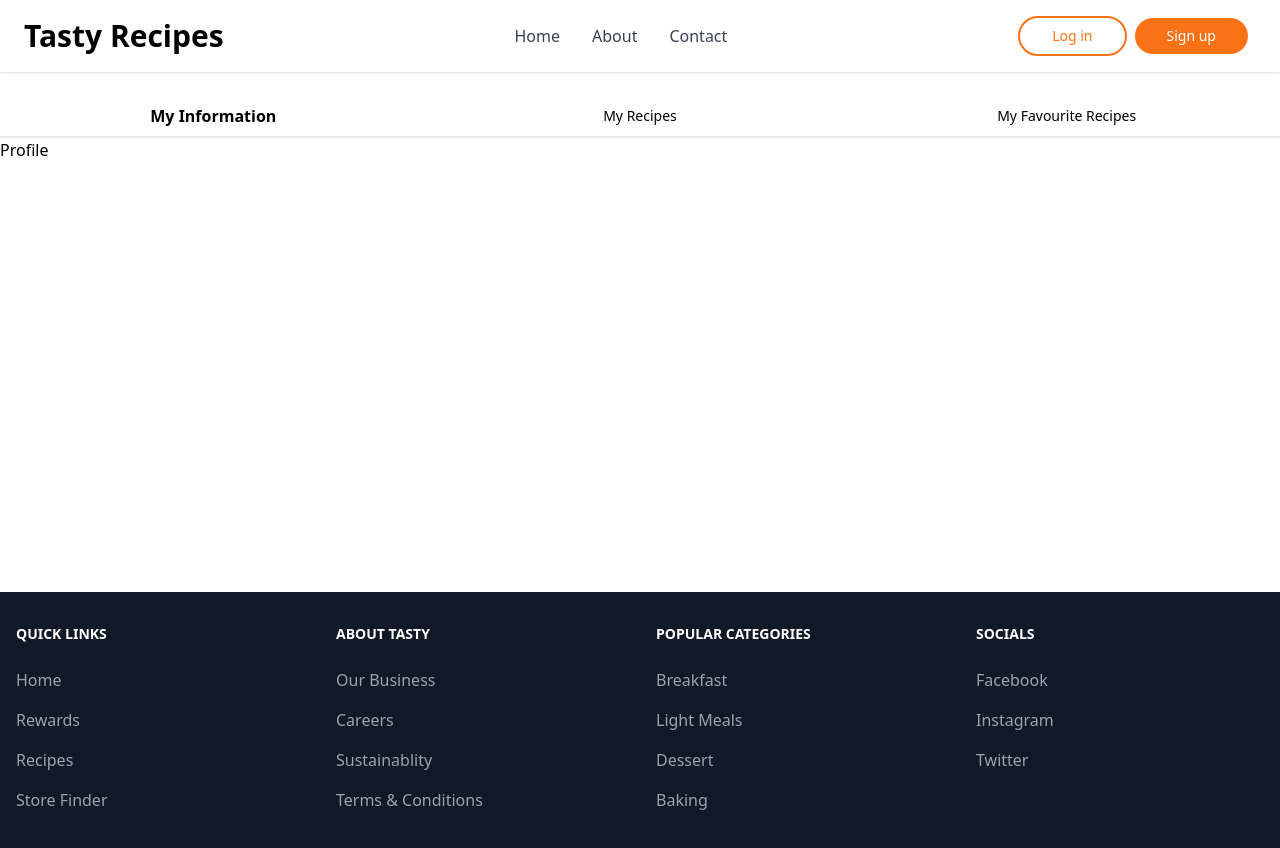
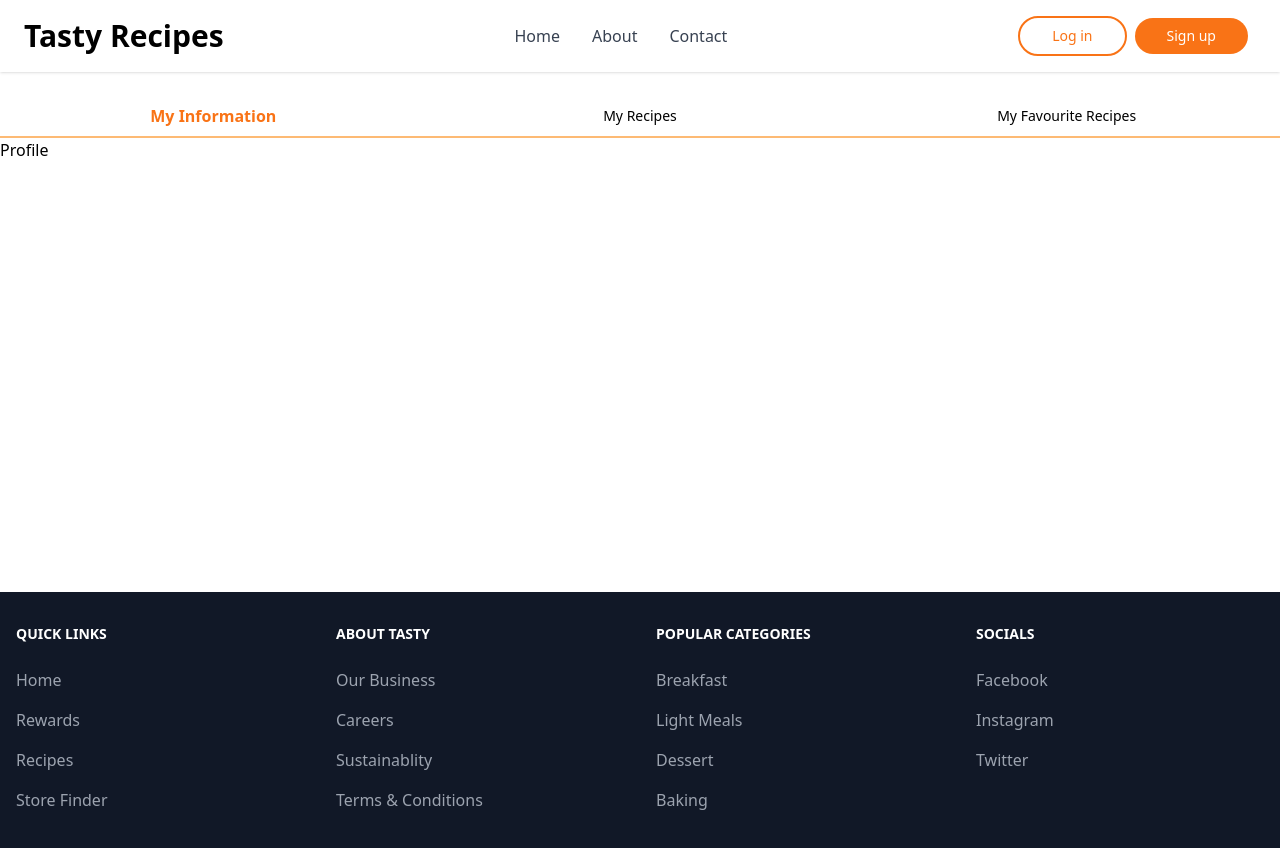
Before and after one commit to Jon-Felipe/Tasty-React, a React (Vite) app: page /profile/my-information in a window 1280 px wide. Shown: the top 848 px of the page. Built offline with nearby package versions, Linux system fonts and the light colour scheme.

Commit message:
active link styling

```diff
--- a/src/layouts/ProfileLayout.tsx
+++ b/src/layouts/ProfileLayout.tsx
@@ -23,14 +23,17 @@ const ProfileLayout = () => {
 
 const ProfileLinks = () => {
   return (
-    <div className='grid grid-cols-3 place-items-center border-b-2 pb-2'>
+    <div className='grid grid-cols-3 place-items-center border-b-2 border-b-orange-300 pb-2'>
       {profileLinks.map((link) => (
         <NavLink
           key={link.id}
           to={link.url}
           className={({ isActive }) =>
-            isActive ? 'text-md font-semibold' : 'text-sm font-medium'
+            isActive
+              ? 'text-md font-semibold text-orange-500'
+              : 'text-sm font-medium'
           }
+          end
         >
           {link.text}
         </NavLink>
```
